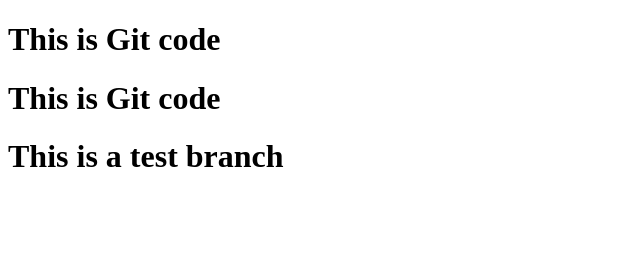
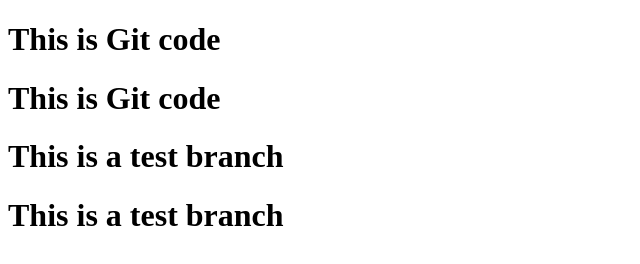
Before and after one commit to imsidthakur/sample-code, a plain HTML site: page index.html in a window 1280 px wide. Shown: the whole page, without its empty margins (0-640 px from the left). Drawn offline with Linux system fonts and the light colour scheme.

Commit message:
added more html

```diff
--- a/index.html
+++ b/index.html
@@ -10,5 +10,6 @@
     <h1>This is Git code</h1>
     <h1>This is Git code</h1>
     <h1>This is a test branch</h1>
+    <h1>This is a test branch</h1>
 </body>
 </html>
```
